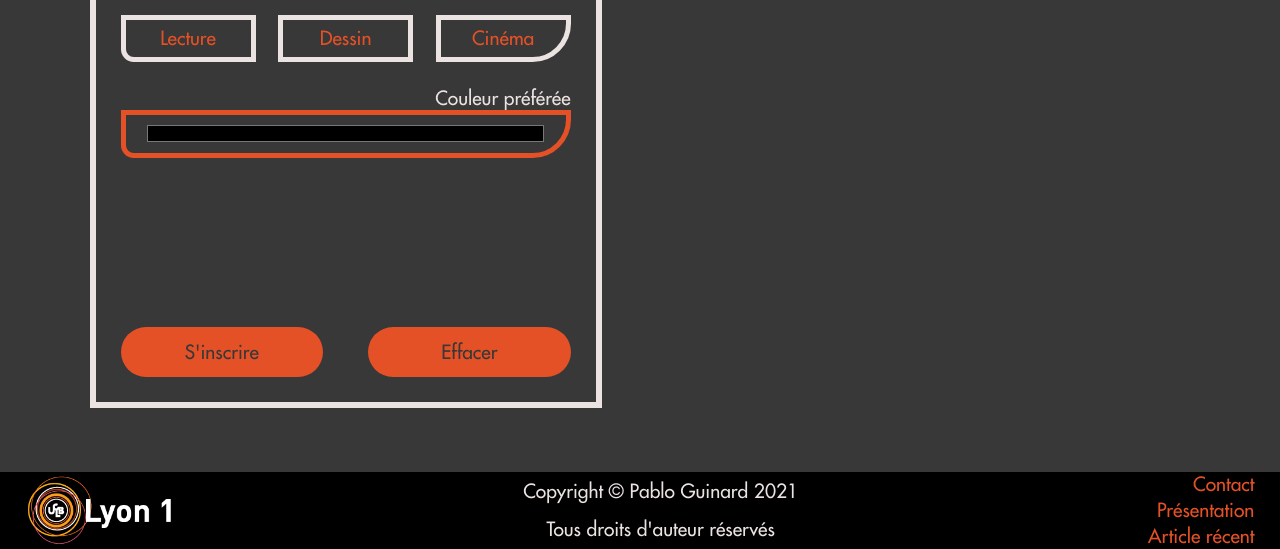
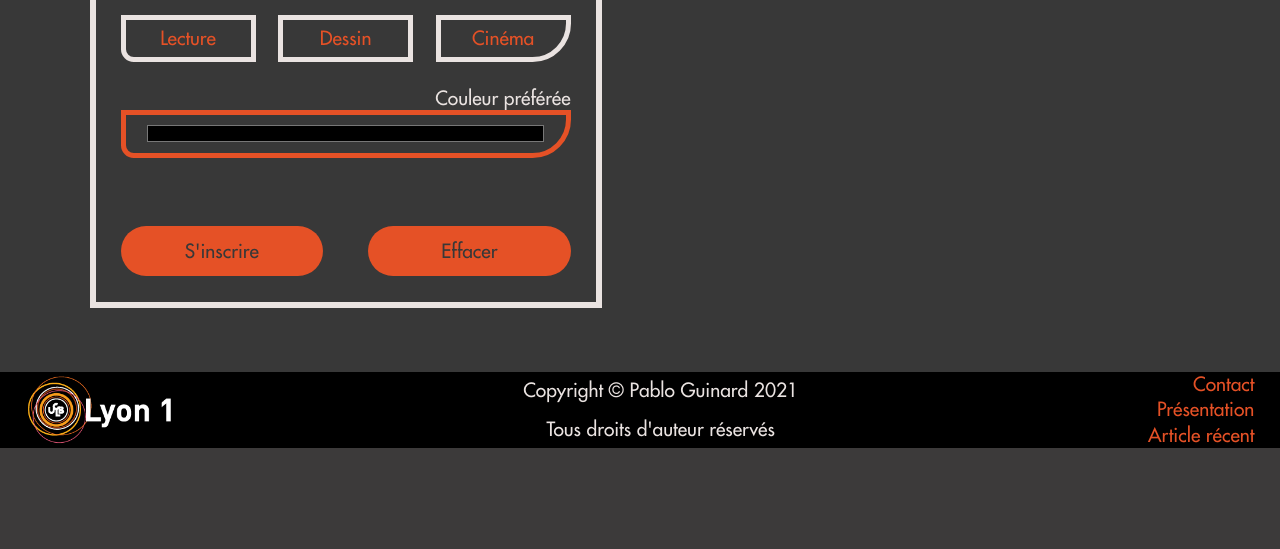
Before and after one commit to louischarnay/IUT-PHP-init, a PHP site: page /inscription.php in a window 1280 px wide. Shown: the part 1428-1977 px from the top of the page. After the commit the page ends 1876 px from the top, so only its background shows below. Run offline with PHP 8.4, Linux system fonts and the light colour scheme; data comes from the database, SQL or seed files in the repository.

Commit message:
boutons inscription réprarés

```diff
--- a/css/style.css
+++ b/css/style.css
@@ -353,7 +353,7 @@ legend{
 #formulaireInscription{
     display: grid;
     grid-template-columns: 5% 30% 30% 30% 5%;
-    grid-template-rows: 3rem 3rem 3rem 3rem 3rem 3rem 3rem 3rem 3rem 3rem 3rem 3rem 3rem 3rem 3rem 3rem 3rem 3rem 3rem 3rem 3rem 3rem 3rem 7rem 3rem 3rem 9rem;
+    grid-template-rows: 3rem 3rem 3rem 3rem 3rem 3rem 3rem 3rem 3rem 3rem 3rem 3rem 3rem 3rem 3rem 3rem 3rem 3rem 3rem 3rem 3rem 3rem 3rem 7rem 3rem 3rem 3rem 6rem;
     align-items: end;
     width: 100%;
     height: 100%;
```
